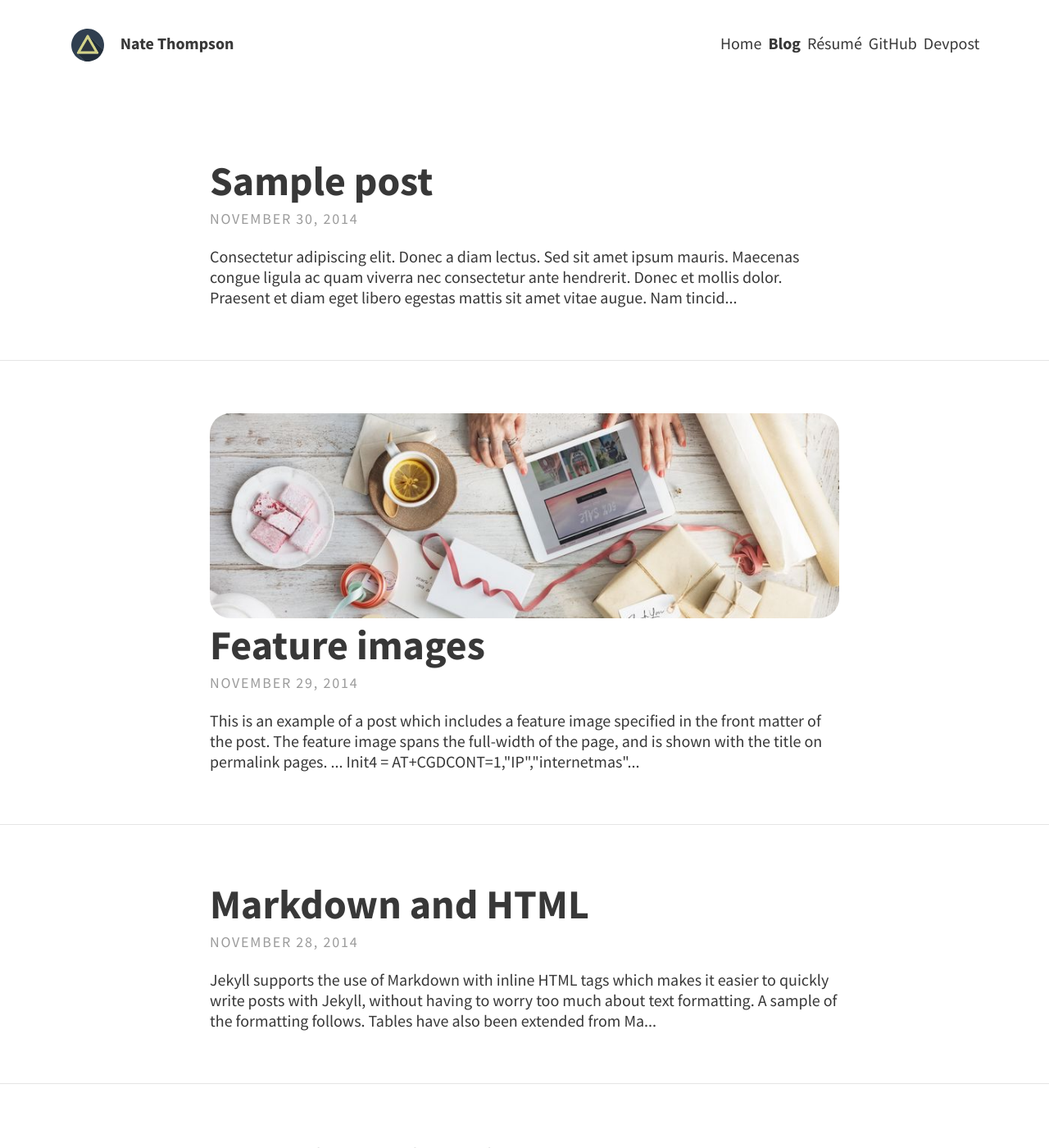
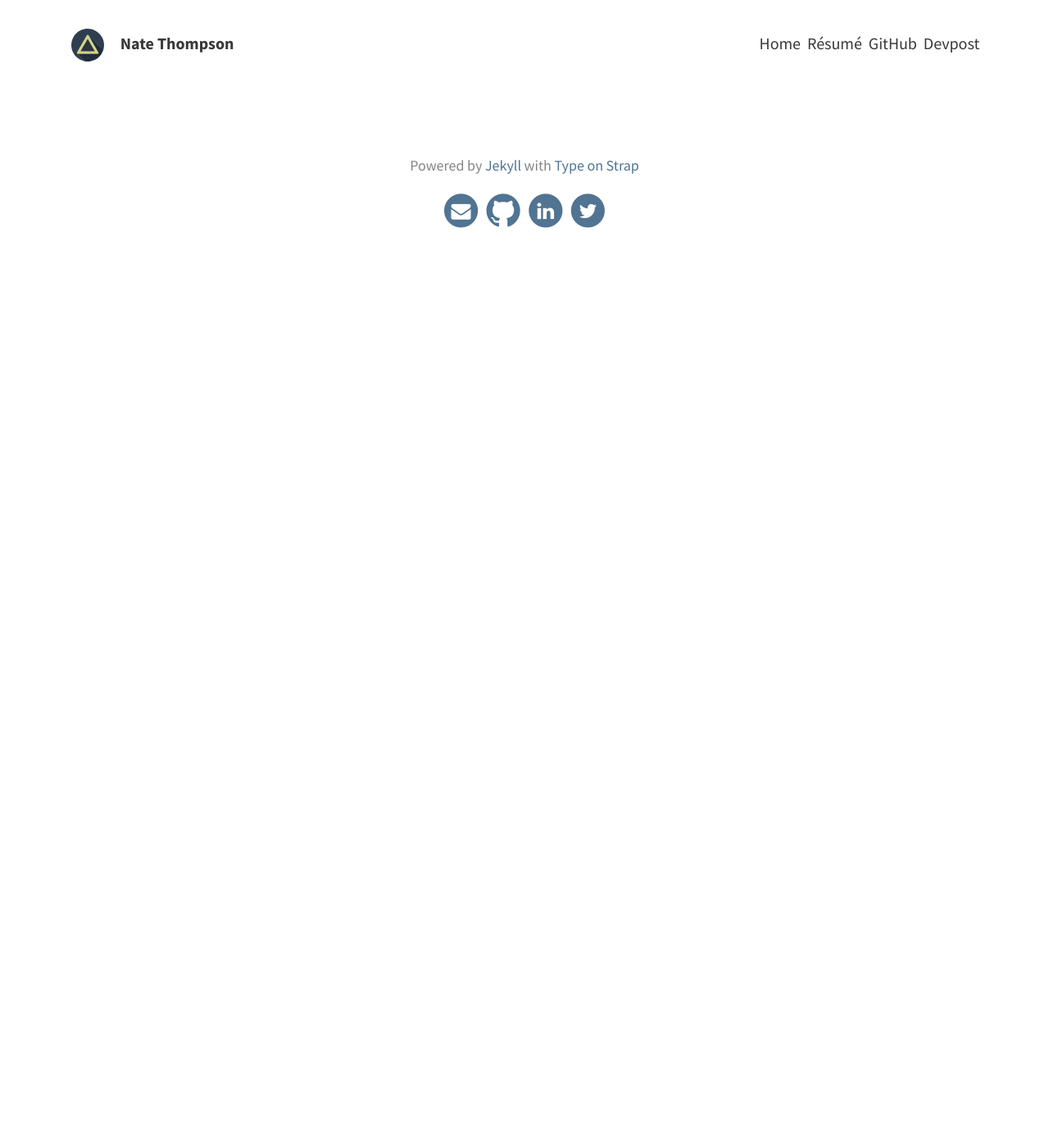
Before and after one commit to thompsonate/natethompson.io, a Jekyll site: the page built from blog/index.html, in a window 1280 px wide and 1400 px high. Shown: the whole window at 82% size. Built offline with Jekyll 4.4.1, drawn with Linux system fonts in a browser that asks for light colours; the list of posts is cut into pages by our own code; some of the changed text lies outside the part shown.

Commit message:
hide Blog and remove sample posts

```diff
--- a/_posts/2013-11-18-blogging-with-title.md
+++ /dev/null
@@ -1,9 +0,0 @@
----
-layout: post
-title: Blogging with title
-tags: [Test, Ipsum, Markdown, Portfolio]
----
-
-# I am a BIG title
-
-This is a very tiny tiny post with less than 250 letters.
--- a/_posts/2014-11-28-markdown-and-html.md
+++ /dev/null
@@ -1,40 +0,0 @@
----
-layout: post
-title: Markdown and HTML
-tags: [Test, Markdown]
----
-
-Jekyll supports the use of [Markdown](http://daringfireball.net/projects/markdown/syntax) with inline HTML tags which makes it easier to quickly write posts with Jekyll, without having to worry too much about text formatting. A sample of the formatting follows.
-
-Tables have also been extended from Markdown:
-
-First Header  | Second Header
-------------- | -------------
-Content Cell  | Content Cell
-Content Cell  | Content Cell
-
-Here's an example of an image, which is included using Markdown:
-
-![Geometric pattern with fading gradient]({{ site.baseurl }}/assets/img/sample2.png)
-
-Highlighting for code in Jekyll is done using Pygments or Rouge. This theme makes use of Rouge by default.
-
-{% highlight js %}
-// count to ten
-for (var i = 1; i <= 10; i++) {
-    console.log(i);
-}
-
-// count to twenty
-var j = 0;
-while (j < 20) {
-    j++;
-    console.log(j);
-}
-{% endhighlight %}
-
-Type on Strap uses KaTeX to display maths. Equations such as $$S_n = a \times \frac{1-r^n}{1-r}$$ can be displayed inline.
-
-Alternatively, they can be shown on a new line:
-
-$$ f(x) = \int \frac{2x^2+4x+6}{x-2} $$
--- a/_posts/2014-11-29-feature-images.md
+++ /dev/null
@@ -1,14 +0,0 @@
----
-layout: post
-title: Feature images
-feature-img: "assets/img/pexels/desk-messy.jpeg"
-thumbnail: "assets/img/thumbnails/desk-messy.jpeg"
-tags: [Test, Lorem]
----
-This is an example of a post which includes a feature image specified in the front matter of the post. The feature image spans the full-width of the page, and is shown with the title on permalink pages.
-
-{% highlight terminal %}
-...
-Init4 = AT+CGDCONT=1,"IP","internetmas","",0,0
-...
-{% endhighlight %}
--- a/_posts/2014-11-30-sample-post.md
+++ /dev/null
@@ -1,22 +0,0 @@
----
-layout: post
-title: Sample post
-tags: [Test, Lorem, Ipsum]
----
-Consectetur adipiscing elit. Donec a diam lectus. Sed sit amet ipsum mauris. Maecenas congue ligula ac quam viverra nec consectetur ante hendrerit. Donec et mollis dolor. Praesent et diam eget libero egestas mattis sit amet vitae augue. Nam tincidunt congue enim, ut porta lorem lacinia consectetur. Donec ut libero sed arcu vehicula ultricies a non tortor. Lorem ipsum dolor sit amet, consectetur adipiscing elit. Aenean ut gravida lorem.
-
-* Consectetur adipiscing elit
-* Donec a diam lectus
-* Sed sit amet ipsum mauris
-
-Ut turpis felis, pulvinar a semper sed, adipiscing id dolor. Pellentesque auctor nisi id magna consequat sagittis. Curabitur dapibus enim sit amet elit pharetra tincidunt feugiat nisl imperdiet. Ut convallis libero in urna ultrices accumsan. Donec sed odio eros. Donec viverra mi quis quam pulvinar at malesuada arcu rhoncus. Cum sociis natoque penatibus et magnis dis parturient montes, nascetur ridiculus mus. In rutrum accumsan ultricies. Mauris vitae nisi at sem facilisis semper ac in est.
-
-Nunc diam velit, adipiscing ut tristique vitae, sagittis vel odio. Maecenas convallis ullamcorper ultricies. Curabitur ornare, ligula *semper consectetur sagittis*, nisi diam iaculis velit, id fringilla sem nunc vel mi. Nam dictum, odio nec pretium volutpat, arcu ante placerat erat, non tristique elit urna et turpis. Quisque mi metus, ornare sit amet fermentum et, tincidunt et orci. Fusce eget orci a orci congue vestibulum.
-
-Ut dolor diam, elementum et vestibulum eu, porttitor vel elit. Curabitur venenatis pulvinar tellus gravida ornare. Sed et erat faucibus nunc euismod ultricies ut id justo. Nullam cursus suscipit nisi, et ultrices justo sodales nec. Fusce venenatis facilisis lectus ac semper. Aliquam at massa ipsum. Quisque bibendum purus convallis nulla ultrices ultricies. Nullam aliquam, mi eu aliquam tincidunt, purus velit laoreet tortor, viverra pretium nisi quam vitae mi. Fusce vel volutpat elit. Nam sagittis nisi dui.
-
-> Suspendisse lectus leo, consectetur in tempor sit amet, placerat quis neque
-
-Etiam luctus porttitor lorem, sed suscipit est rutrum non. Curabitur lobortis nisl a enim congue semper. Aenean commodo ultrices imperdiet. Vestibulum ut justo vel sapien venenatis tincidunt.
-
-Phasellus eget dolor sit amet ipsum dapibus condimentum vitae quis lectus. Aliquam ut massa in turpis dapibus convallis. Praesent elit lacus, vestibulum at malesuada et, ornare et est. Ut augue nunc, sodales ut euismod non, adipiscing vitae orci. Mauris ut placerat justo. Mauris in ultricies enim. Quisque nec est eleifend nulla ultrices egestas quis ut quam. Donec sollicitudin lectus a mauris pulvinar id aliquam urna cursus. Cras quis ligula sem, vel elementum mi. Phasellus non ullamcorper urna.
--- a/blog/index.html
+++ b/blog/index.html
@@ -3,4 +3,5 @@ layout: blog
 title: Blog
 nav_title: Blog
 nav_order: 2
+hide: true
 ---
```
